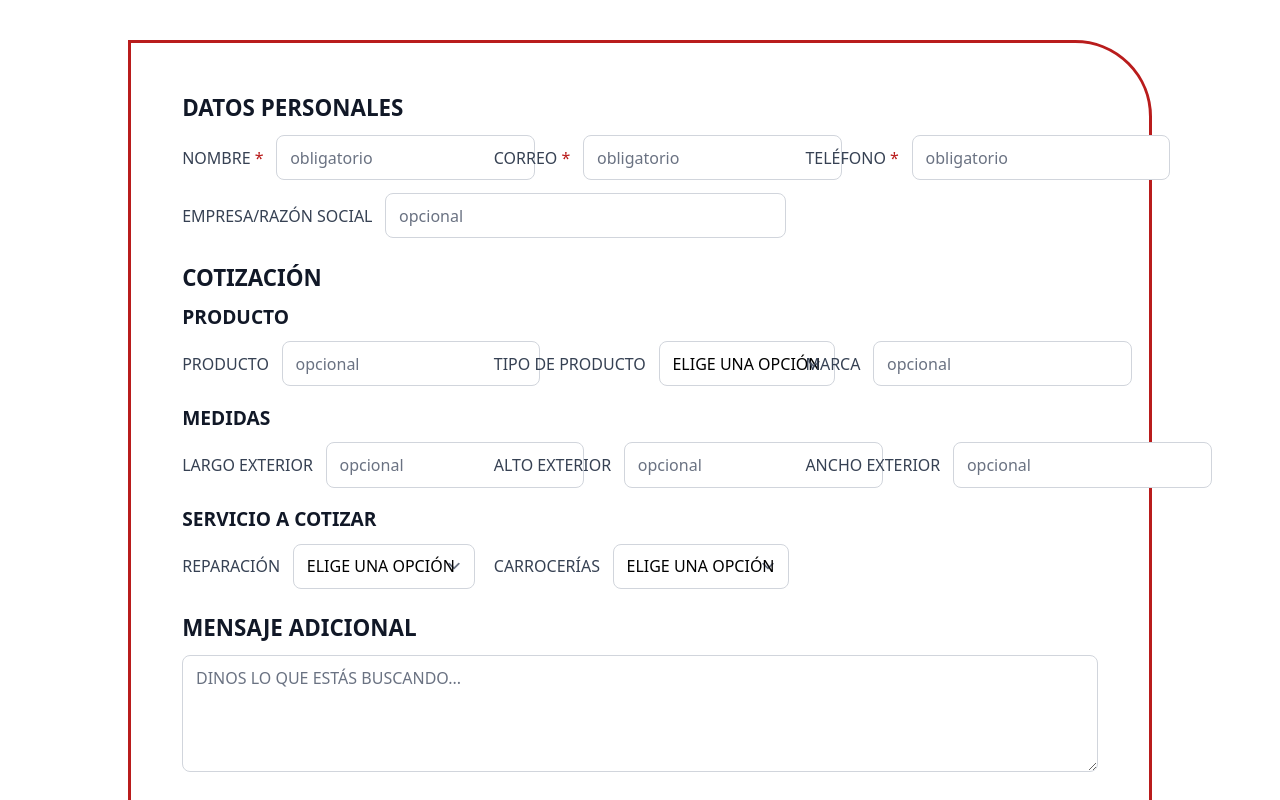
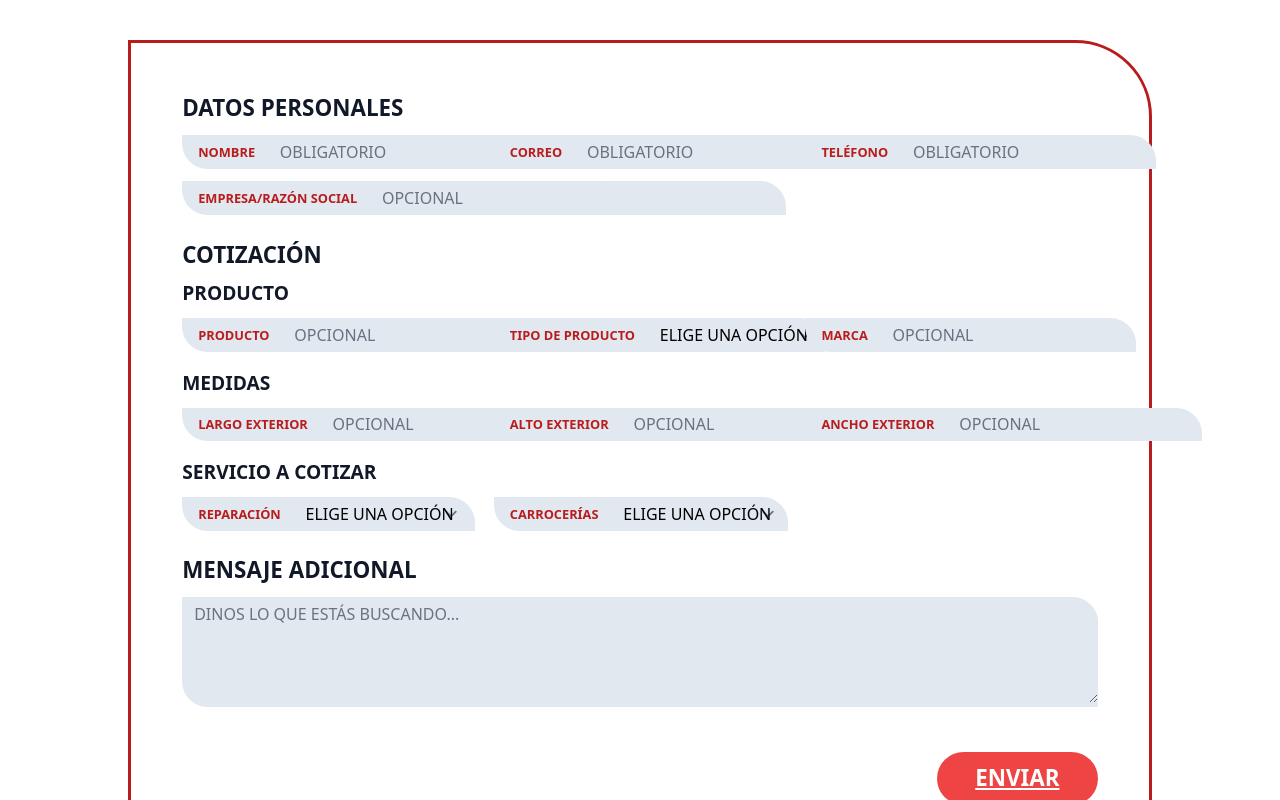
Before and after one commit to ChrisPoul/sitio-rev, a SvelteKit app: page /contacto in a window 1280 px wide. Shown: the part 1240-2040 px from the top of the page. Built offline with nearby package versions, Linux system fonts and the light colour scheme.

Commit message:
finished form

```diff
--- a/src/routes/contacto/+page.svelte
+++ b/src/routes/contacto/+page.svelte
@@ -47,58 +47,58 @@
 				<h3 class="text-w7 font-semibold text-black-primary mb-4">DATOS PERSONALES</h3>
 				<!-- Primera fila: NOMBRE, CORREO, TELÉFONO -->
 				<div class="grid grid-cols-3 gap-6">
-					<div class="flex items-center gap-4">
-						<label for="nombre" class="text-w5 text-gray-700 whitespace-nowrap">
-							NOMBRE <span class="text-red-dark">*</span>
+					<div class="flex items-center text-w4 gap-4 bg-slate-200 rounded-tr-[2cqw] rounded-bl-[2cqw] pl-5 h-min">
+						<label for="nombre" class=" text-red-dark font-semibold whitespace-nowrap">
+							NOMBRE
 						</label>
 						<input
 							type="text"
 							id="nombre"
 							bind:value={formData.nombre}
 							required
-							placeholder="obligatorio"
-							class="flex-1 px-4 py-3 border border-gray-300 rounded-lg text-w5 focus:outline-none focus:ring-2 focus:ring-red-dark"
+							placeholder="OBLIGATORIO"
+							class="border-none focus:outline-none bg-inherit rounded-tr-[2cqw] py-1.5"
 						/>
 					</div>
-					<div class="flex items-center gap-4">
-						<label for="correo" class="text-w5 text-gray-700 whitespace-nowrap">
-							CORREO <span class="text-red-dark">*</span>
+					<div class="flex items-center text-w4 gap-4 bg-slate-200 rounded-tr-[2cqw] rounded-bl-[2cqw] pl-5 h-min">
+						<label for="correo" class="text-red-dark font-semibold whitespace-nowrap">
+							CORREO
 						</label>
 						<input
 							type="email"
 							id="correo"
 							bind:value={formData.correo}
 							required
-							placeholder="obligatorio"
-							class="flex-1 px-4 py-3 border border-gray-300 rounded-lg text-w5 focus:outline-none focus:ring-2 focus:ring-red-dark"
+							placeholder="OBLIGATORIO"
+							class="border-none focus:outline-none bg-inherit rounded-tr-[2cqw] py-1.5"
 						/>
 					</div>
-					<div class="flex items-center gap-4">
-						<label for="telefono" class="text-w5 text-gray-700 whitespace-nowrap">
-							TELÉFONO <span class="text-red-dark">*</span>
+					<div class="flex items-center text-w4 gap-4 bg-slate-200 rounded-tr-[2cqw] rounded-bl-[2cqw] pl-5 h-min">
+						<label for="telefono" class="text-red-dark font-semibold whitespace-nowrap">
+							TELÉFONO
 						</label>
 						<input
 							type="tel"
 							id="telefono"
 							bind:value={formData.telefono}
 							required
-							placeholder="obligatorio"
-							class="flex-1 px-4 py-3 border border-gray-300 rounded-lg text-w5 focus:outline-none focus:ring-2 focus:ring-red-dark"
+							placeholder="OBLIGATORIO"
+							class="border-none focus:outline-none bg-inherit rounded-tr-[2cqw] py-1.5"
 						/>
 					</div>
 				</div>
 				<!-- Segunda fila: EMPRESA (2 columnas) -->
 				<div class="grid grid-cols-3 gap-6">
-					<div class="flex items-center gap-4 col-span-2">
-						<label for="empresa" class="text-w5 text-gray-700 whitespace-nowrap">
+					<div class="flex items-center text-w4 gap-4 bg-slate-200 rounded-tr-[2cqw] rounded-bl-[2cqw] pl-5 h-min col-span-2">
+						<label for="empresa" class="text-red-dark font-semibold whitespace-nowrap">
 							EMPRESA/RAZÓN SOCIAL
 						</label>
 						<input
 							type="text"
 							id="empresa"
 							bind:value={formData.empresa}
-							placeholder="opcional"
-							class="flex-1 px-4 py-3 border border-gray-300 rounded-lg text-w5 focus:outline-none focus:ring-2 focus:ring-red-dark"
+							placeholder="OPCIONAL"
+							class="border-none focus:outline-none bg-inherit rounded-tr-[2cqw] py-1.5"
 						/>
 					</div>
 				</div>
@@ -111,43 +111,43 @@
 				<!-- PRODUCTO -->
 				<div class="space-y-4 mb-6">
 					<h4 class="text-w6 font-semibold text-black-primary">PRODUCTO</h4>
-					<div class="grid grid-cols-3 gap-6">
-						<div class="flex items-center gap-4">
-							<label for="producto" class="text-w5 text-gray-700 whitespace-nowrap">
+					<div class="grid grid-cols-3 gap-6 text-w4">
+						<div class="flex items-center gap-4 bg-slate-200 rounded-tr-[2cqw] rounded-bl-[2cqw] pl-5 h-min">
+							<label for="producto" class="text-red-dark font-semibold whitespace-nowrap">
 								PRODUCTO
 							</label>
 							<input
 								type="text"
 								id="producto"
 								bind:value={formData.producto}
-								placeholder="opcional"
-								class="flex-1 px-4 py-3 border border-gray-300 rounded-lg text-w5 focus:outline-none focus:ring-2 focus:ring-red-dark"
+								placeholder="OPCIONAL"
+								class="border-none focus:outline-none bg-inherit rounded-tr-[2cqw] py-1.5"
 							/>
 						</div>
-						<div class="flex items-center gap-4">
-							<label for="tipoProducto" class="text-w5 text-gray-700 whitespace-nowrap">
+						<div class="flex items-center gap-4 bg-slate-200 rounded-tr-[2cqw] rounded-bl-[2cqw] pl-5 h-min">
+							<label for="tipoProducto" class="text-red-dark font-semibold whitespace-nowrap">
 								TIPO DE PRODUCTO
 							</label>
 							<select
 								id="tipoProducto"
 								bind:value={formData.tipoProducto}
-								class="flex-1 px-4 py-3 border border-gray-300 rounded-lg text-w5 focus:outline-none focus:ring-2 focus:ring-red-dark"
+								class="border-none focus:outline-none bg-inherit rounded-tr-[2cqw] py-1.5 pr-5"
 							>
 								<option value="">ELIGE UNA OPCIÓN</option>
 								<option value="opcion1">Opción 1</option>
 								<option value="opcion2">Opción 2</option>
 							</select>
 						</div>
-						<div class="flex items-center gap-4">
-							<label for="marca" class="text-w5 text-gray-700 whitespace-nowrap">
+						<div class="flex items-center gap-4 bg-slate-200 rounded-tr-[2cqw] rounded-bl-[2cqw] pl-5 h-min">
+							<label for="marca" class="text-red-dark font-semibold whitespace-nowrap">
 								MARCA
 							</label>
 							<input
 								type="text"
 								id="marca"
 								bind:value={formData.marca}
-								placeholder="opcional"
-								class="flex-1 px-4 py-3 border border-gray-300 rounded-lg text-w5 focus:outline-none focus:ring-2 focus:ring-red-dark"
+								placeholder="OPCIONAL"
+								class="border-none focus:outline-none bg-inherit rounded-tr-[2cqw] py-1.5"
 							/>
 						</div>
 					</div>
@@ -156,41 +156,41 @@
 				<!-- MEDIDAS -->
 				<div class="space-y-4 mb-6">
 					<h4 class="text-w6 font-semibold text-black-primary">MEDIDAS</h4>
-					<div class="grid grid-cols-3 gap-6">
-						<div class="flex items-center gap-4">
-							<label for="largoExterior" class="text-w5 text-gray-700 whitespace-nowrap">
+					<div class="grid grid-cols-3 gap-6 text-w4">
+						<div class="flex items-center gap-4 bg-slate-200 rounded-tr-[2cqw] rounded-bl-[2cqw] pl-5 h-min">
+							<label for="largoExterior" class="text-red-dark font-semibold whitespace-nowrap">
 								LARGO EXTERIOR
 							</label>
 							<input
 								type="text"
 								id="largoExterior"
 								bind:value={formData.largoExterior}
-								placeholder="opcional"
-								class="flex-1 px-4 py-3 border border-gray-300 rounded-lg text-w5 focus:outline-none focus:ring-2 focus:ring-red-dark"
+								placeholder="OPCIONAL"
+								class="border-none focus:outline-none bg-inherit rounded-tr-[2cqw] py-1.5"
 							/>
 						</div>
-						<div class="flex items-center gap-4">
-							<label for="altoExterior" class="text-w5 text-gray-700 whitespace-nowrap">
+						<div class="flex items-center gap-4 bg-slate-200 rounded-tr-[2cqw] rounded-bl-[2cqw] pl-5 h-min">
+							<label for="altoExterior" class="text-red-dark font-semibold whitespace-nowrap">
 								ALTO EXTERIOR
 							</label>
 							<input
 								type="text"
 								id="altoExterior"
 								bind:value={formData.altoExterior}
-								placeholder="opcional"
-								class="flex-1 px-4 py-3 border border-gray-300 rounded-lg text-w5 focus:outline-none focus:ring-2 focus:ring-red-dark"
+								placeholder="OPCIONAL"
+								class="border-none focus:outline-none bg-inherit rounded-tr-[2cqw] py-1.5"
 							/>
 						</div>
-						<div class="flex items-center gap-4">
-							<label for="anchoExterior" class="text-w5 text-gray-700 whitespace-nowrap">
+						<div class="flex items-center gap-4 bg-slate-200 rounded-tr-[2cqw] rounded-bl-[2cqw] pl-5 h-min">
+							<label for="anchoExterior" class="text-red-dark font-semibold whitespace-nowrap">
 								ANCHO EXTERIOR
 							</label>
 							<input
 								type="text"
 								id="anchoExterior"
 								bind:value={formData.anchoExterior}
-								placeholder="opcional"
-								class="flex-1 px-4 py-3 border border-gray-300 rounded-lg text-w5 focus:outline-none focus:ring-2 focus:ring-red-dark"
+								placeholder="OPCIONAL"
+								class="border-none focus:outline-none bg-inherit rounded-tr-[2cqw] py-1.5"
 							/>
 						</div>
 					</div>
@@ -199,29 +199,29 @@
 				<!-- SERVICIO A COTIZAR -->
 				<div class="space-y-4">
 					<h4 class="text-w6 font-semibold text-black-primary">SERVICIO A COTIZAR</h4>
-					<div class="grid grid-cols-3 gap-6">
-						<div class="flex items-center gap-4">
-							<label for="reparacion" class="text-w5 text-gray-700 whitespace-nowrap">
+					<div class="grid grid-cols-3 gap-6 text-w4">
+						<div class="flex items-center gap-4 bg-slate-200 rounded-tr-[2cqw] rounded-bl-[2cqw] pl-5 h-min">
+							<label for="reparacion" class="text-red-dark font-semibold whitespace-nowrap">
 								REPARACIÓN
 							</label>
 							<select
 								id="reparacion"
 								bind:value={formData.reparacion}
-								class="flex-1 px-4 py-3 border border-gray-300 rounded-lg text-w5 focus:outline-none focus:ring-2 focus:ring-red-dark"
+								class="border-none focus:outline-none bg-inherit rounded-tr-[2cqw] py-1.5 pr-5"
 							>
 								<option value="">ELIGE UNA OPCIÓN</option>
 								<option value="opcion1">Opción 1</option>
 								<option value="opcion2">Opción 2</option>
 							</select>
 						</div>
-						<div class="flex items-center gap-4">
-							<label for="carrocerias" class="text-w5 text-gray-700 whitespace-nowrap">
+						<div class="flex items-center gap-4 bg-slate-200 rounded-tr-[2cqw] rounded-bl-[2cqw] pl-5 h-min">
+							<label for="carrocerias" class="text-red-dark font-semibold whitespace-nowrap">
 								CARROCERÍAS
 							</label>
 							<select
 								id="carrocerias"
 								bind:value={formData.carrocerias}
-								class="flex-1 px-4 py-3 border border-gray-300 rounded-lg text-w5 focus:outline-none focus:ring-2 focus:ring-red-dark"
+								class="border-none focus:outline-none bg-inherit rounded-tr-[2cqw] py-1.5 pr-5"
 							>
 								<option value="">ELIGE UNA OPCIÓN</option>
 								<option value="opcion1">Opción 1</option>
@@ -235,13 +235,16 @@
 			<!-- MENSAJE ADICIONAL -->
 			<div class="space-y-4">
 				<h3 class="text-w7 font-semibold text-black-primary mb-4">MENSAJE ADICIONAL</h3>
+				<div class="bg-slate-200 rounded-tr-[2cqw] rounded-bl-[2cqw] ">
+
 					<textarea
 						id="mensaje"
 						bind:value={formData.mensaje}
 						rows="4"
 						placeholder="DINOS LO QUE ESTÁS BUSCANDO..."
-					class="w-full px-4 py-3 border border-gray-300 rounded-lg text-w5 focus:outline-none focus:ring-2 focus:ring-red-dark"
+						class="w-full border-none focus:outline-none bg-inherit rounded-tr-[2cqw] rounded-bl-[2cqw] py-1.5"
 					></textarea>
+				</div>
 			</div>
 
 			<!-- Submit Button -->
```
Lines whose indentation alone changed are shown as unchanged.
